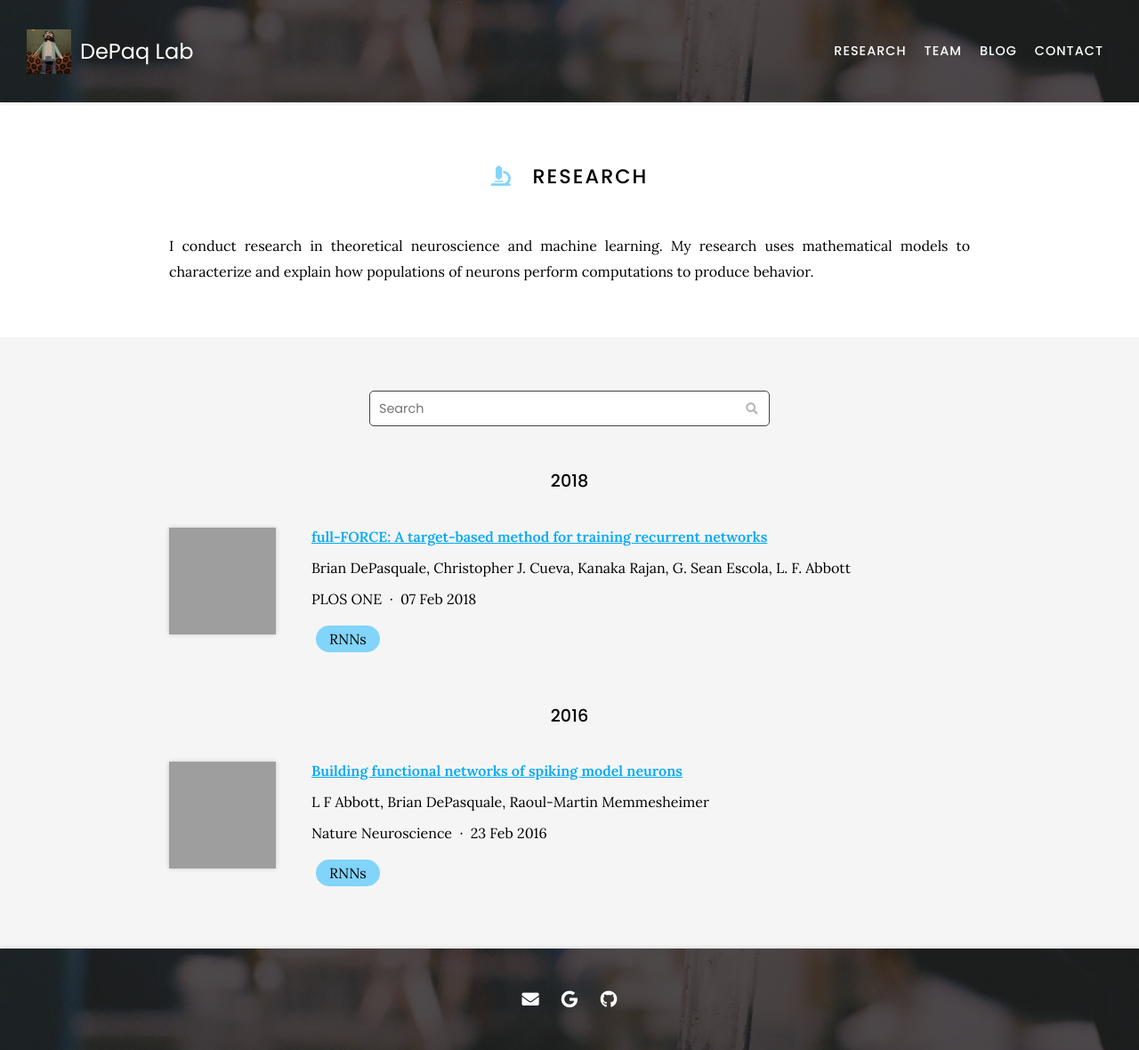
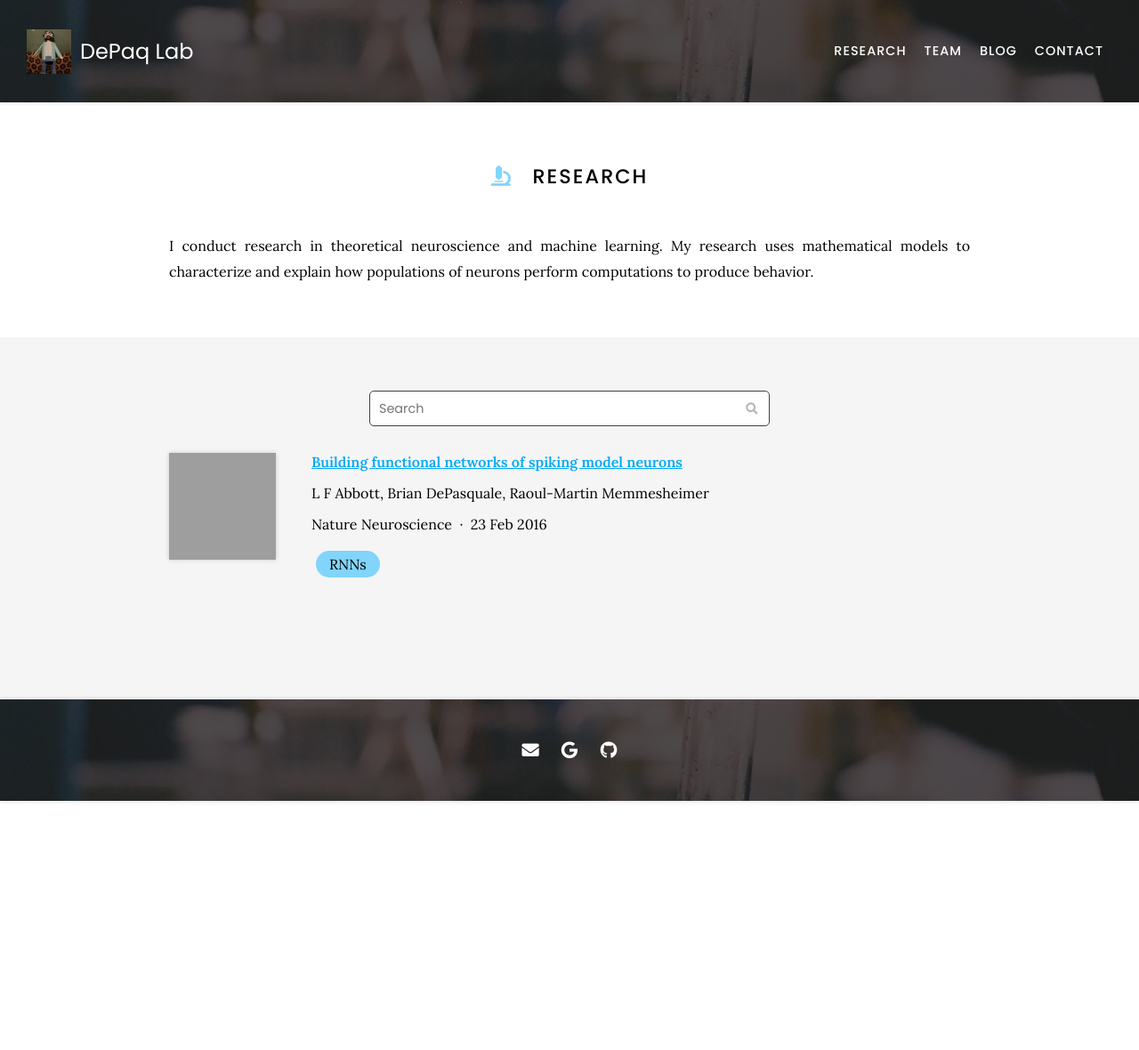
Before and after one commit to GrantMcConachie/depasquale-lab.github.io, a Jekyll site: the page built from research/index.md, in a window 1280 px wide. Shown: the whole page at 89% size. Built offline with Jekyll 4.4.1, drawn with Linux system fonts in a browser that asks for light colours; nearby versions of some CDN libraries; after the commit the page ends 900 px from its top, so only the background shows below that; grey boxes are pictures that could not be loaded.

Commit message:
Generate citations

```diff
--- a/_data/citations.yaml
+++ b/_data/citations.yaml
@@ -1,19 +1,5 @@
 # GENERATED AUTOMATICALLY, DO NOT EDIT
 
-- id: doi:10.1371/journal.pone.0191527
-  title: 'full-FORCE: A target-based method for training recurrent networks'
-  authors:
-  - Brian DePasquale
-  - Christopher J. Cueva
-  - Kanaka Rajan
-  - G. Sean Escola
-  - L. F. Abbott
-  publisher: PLOS ONE
-  date: '2018-02-07'
-  link: https://doi.org/gcxrf9
-  image: https://journals.plos.org/plosone/article/figure/image?size=small&id=10.1371/journal.pone.0191527.g001
-  tags:
-  - RNNs
 - id: doi:10.1038/nn.4241
   title: Building functional networks of spiking model neurons
   authors:
```
